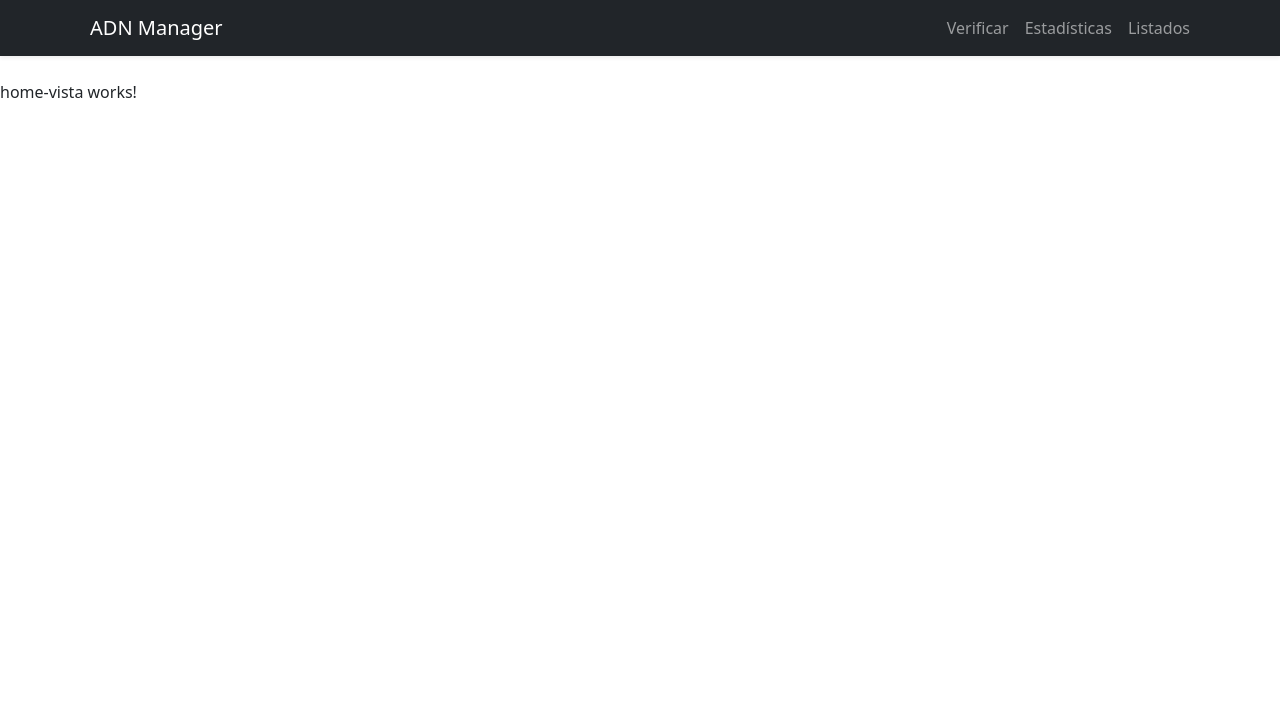
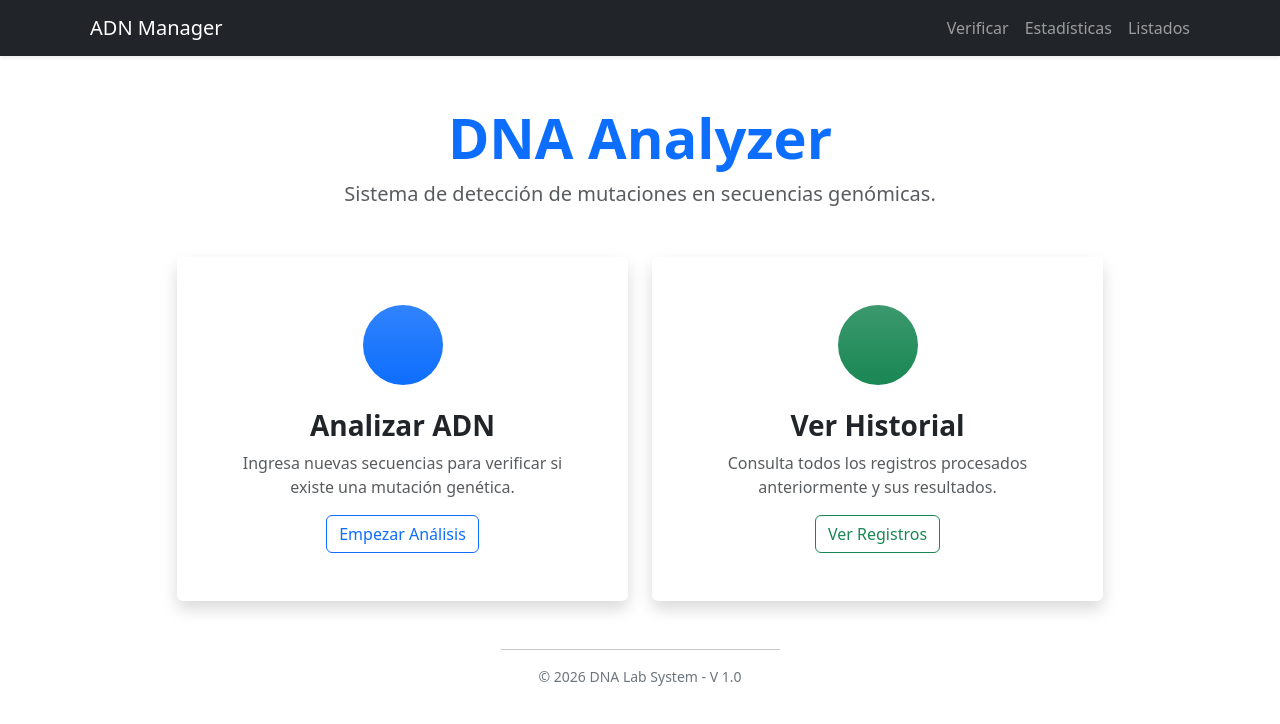
Before and after one commit to Marcos-Ruiz1/Adn-Frontend, an Angular app: page / in a window 1280 px wide. Shown: the top 724 px of the page. Built offline with nearby package versions, Linux system fonts and the light colour scheme.

Commit message:
feat(HomeVista): se modfico la vista dle home, la vista principal al iniciar el sistema

```diff
--- a/src/app/vistas/home-vista/home-vista.html
+++ b/src/app/vistas/home-vista/home-vista.html
@@ -1 +1,45 @@
-<p>home-vista works!</p>
+<div class="container mt-5">
+  <!-- Hero Section -->
+  <div class="text-center mb-5">
+    <h1 class="display-4 fw-bold text-primary">DNA Analyzer</h1>
+    <p class="lead text-muted">Sistema de detección de mutaciones en secuencias genómicas.</p>
+  </div>
+
+  <div class="row g-4 justify-content-center">
+
+    <!-- Card 1: Analizar -->
+    <div class="col-md-5">
+      <div class="card h-100 shadow border-0 hover-effect" style="cursor: pointer;" routerLink="/mutacion">
+        <div class="card-body text-center p-5">
+          <div class="feature-icon bg-primary bg-gradient text-white mb-4 rounded-circle d-inline-flex align-items-center justify-content-center" style="width: 80px; height: 80px;">
+            <i class="bi bi-dna fs-1"></i>
+          </div>
+          <h3 class="fw-bold">Analizar ADN</h3>
+          <p class="text-muted">Ingresa nuevas secuencias para verificar si existe una mutación genética.</p>
+          <button class="btn btn-outline-primary stretched-link">Empezar Análisis</button>
+        </div>
+      </div>
+    </div>
+
+    <!-- Card 2: Listado -->
+    <div class="col-md-5">
+      <div class="card h-100 shadow border-0 hover-effect" style="cursor: pointer;" routerLink="/listados">
+        <div class="card-body text-center p-5">
+          <div class="feature-icon bg-success bg-gradient text-white mb-4 rounded-circle d-inline-flex align-items-center justify-content-center" style="width: 80px; height: 80px;">
+            <i class="bi bi-list-check fs-1"></i>
+          </div>
+          <h3 class="fw-bold">Ver Historial</h3>
+          <p class="text-muted">Consulta todos los registros procesados anteriormente y sus resultados.</p>
+          <button class="btn btn-outline-success stretched-link">Ver Registros</button>
+        </div>
+      </div>
+    </div>
+
+  </div>
+
+  <!-- Footer Info -->
+  <div class="mt-5 text-center">
+    <hr class="w-25 mx-auto">
+    <p class="small text-secondary">© 2026 DNA Lab System - V 1.0</p>
+  </div>
+</div>
```
Also changed, not shown: src/app/vistas/home-vista/home-vista.ts (+6 -3 lines).
